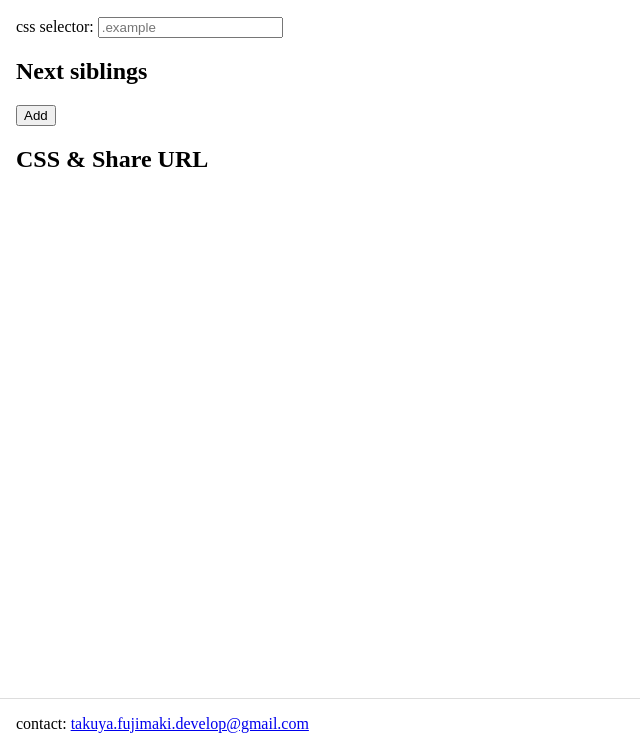
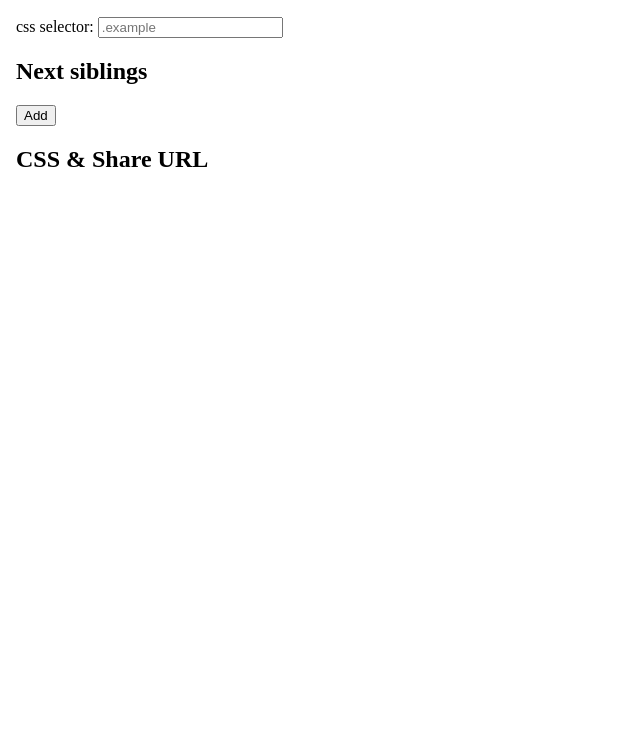
Before and after one commit to fujtak/next-sibling-margin, a plain HTML site: page index.html in a window 1280 px wide. Shown: the part 51-800 px from the top of the page, without its empty margins (0-640 px from the left). Drawn offline with Linux system fonts and the light colour scheme.

Commit message:
delete: フッターを削除

```diff
--- a/index.html
+++ b/index.html
@@ -36,10 +36,6 @@
     </template>
   </main>
 
-  <footer>
-    <section>contact: <a href="mailto:takuya.fujimaki.develop@gmail.com" rel="nofollow">takuya.fujimaki.develop@gmail.com</a></section>
-  </footer>
-
   <script src="./js/main.js" type="module"></script>
 </body>
 </html>
--- a/main.css
+++ b/main.css
@@ -1,9 +1,5 @@
 body {
   margin: 0;
-  display: flex;
-  flex-direction: column;
-  justify-content: space-between;
-  min-height: 100vh;
 }
 code {
   white-space: pre;
@@ -21,8 +17,3 @@ input[type="number"] {
 section {
   padding-inline: 1em;
 }
-footer {
-  border-top: 1px solid #ddd;
-  padding-block: 1em;
-  margin-top: 1.5em;
-}
```
